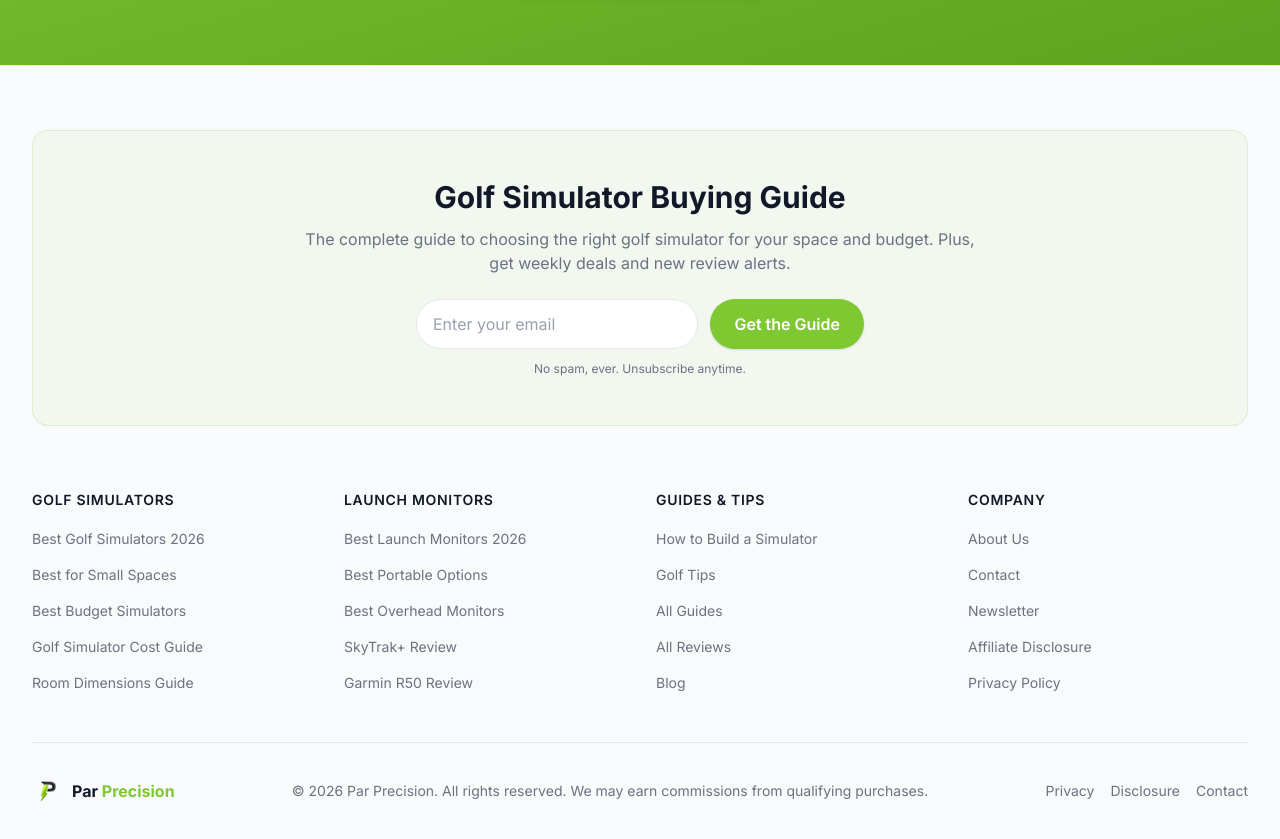
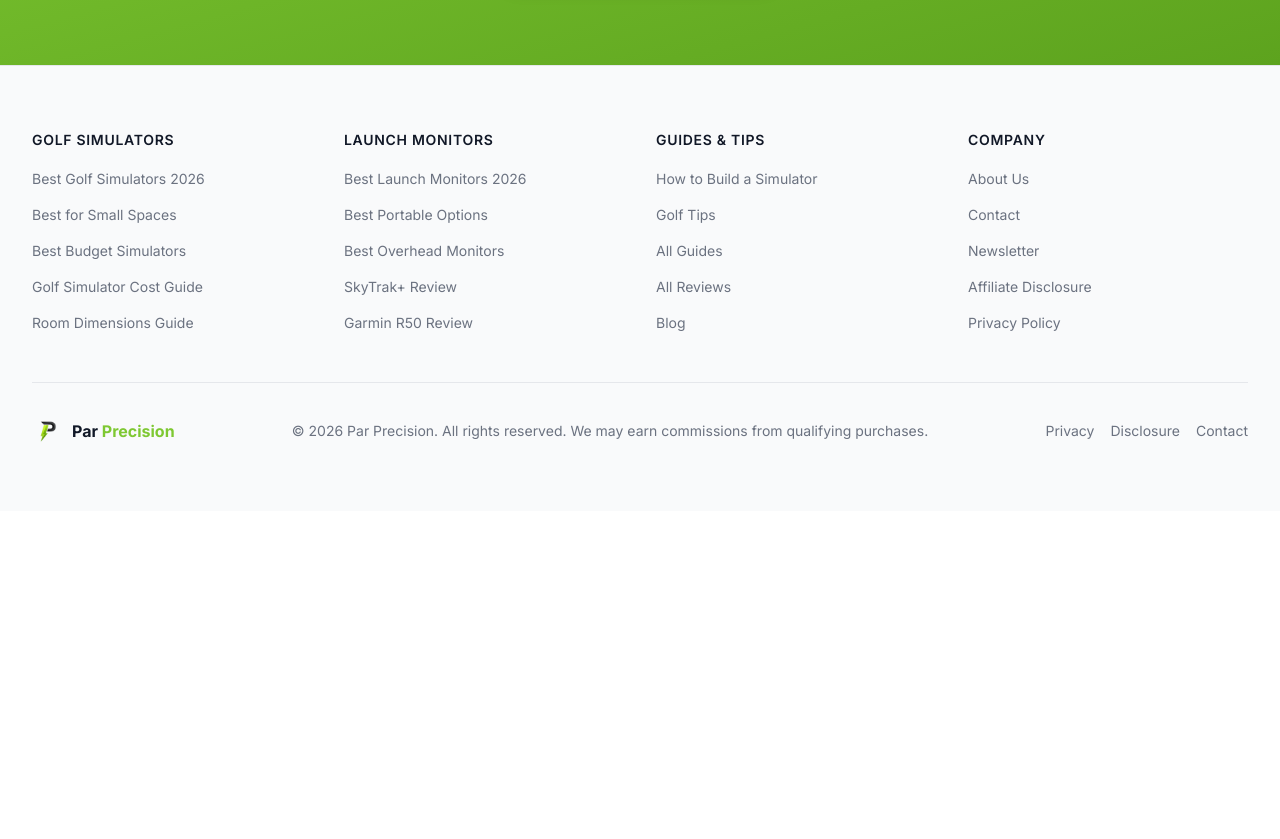
Before and after one commit to Kspratt12/parprecision, a Next.js app: page / in a window 1280 px wide. Shown: the part 4060-4899 px from the top of the page. After the commit the page ends 4571 px from the top, so only its background shows below. Built offline with nearby package versions, Linux system fonts and the light colour scheme; a web font is replaced by a local one.

Commit message:
Remove duplicate buying guide CTA from footer
Footer now shows just the link columns and copyright.
Buying guide CTA exists in: navbar, homepage green section, and article bottoms.
No more double-up.

Co-Authored-By: Claude Opus 4.6 (1M context) <noreply@anthropic.com>

```diff
--- a/src/components/Footer.tsx
+++ b/src/components/Footer.tsx
@@ -36,31 +36,6 @@ export function Footer() {
   return (
     <footer className="bg-gray-50 border-t border-border">
       <div className="max-w-7xl mx-auto px-4 sm:px-6 lg:px-8 py-16">
-        {/* Newsletter CTA */}
-        <div className="bg-primary/5 border border-primary/20 rounded-2xl p-8 md:p-12 mb-16 text-center">
-          <h3 className="text-2xl md:text-3xl font-bold text-foreground mb-3">
-            Golf Simulator Buying Guide
-          </h3>
-          <p className="text-muted max-w-2xl mx-auto mb-6">
-            The complete guide to choosing the right golf simulator for your space and budget.
-            Plus, get weekly deals and new review alerts.
-          </p>
-          <form className="flex flex-col sm:flex-row gap-3 max-w-md mx-auto">
-            <input
-              type="email"
-              placeholder="Enter your email"
-              className="flex-1 px-4 py-3 rounded-full border border-border bg-white text-foreground placeholder:text-gray-400 focus:outline-none focus:ring-2 focus:ring-primary/30 focus:border-primary"
-            />
-            <button
-              type="submit"
-              className="px-6 py-3 bg-primary text-white font-semibold rounded-full hover:bg-primary-dark transition-colors shadow-sm whitespace-nowrap"
-            >
-              Get the Guide
-            </button>
-          </form>
-          <p className="text-xs text-muted mt-3">No spam, ever. Unsubscribe anytime.</p>
-        </div>
-
         {/* Link Columns */}
         <div className="grid grid-cols-2 md:grid-cols-4 gap-8 mb-12">
           {Object.entries(footerLinks).map(([category, links]) => (
```
